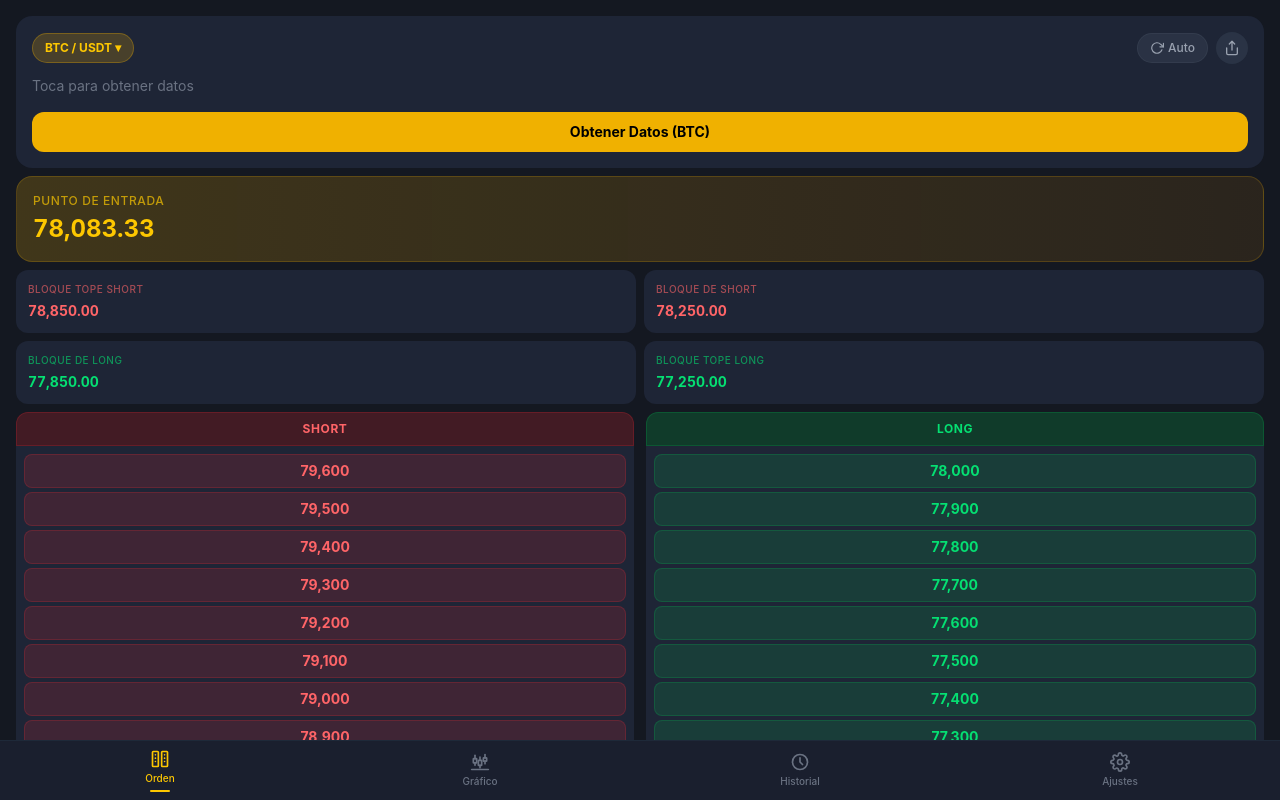
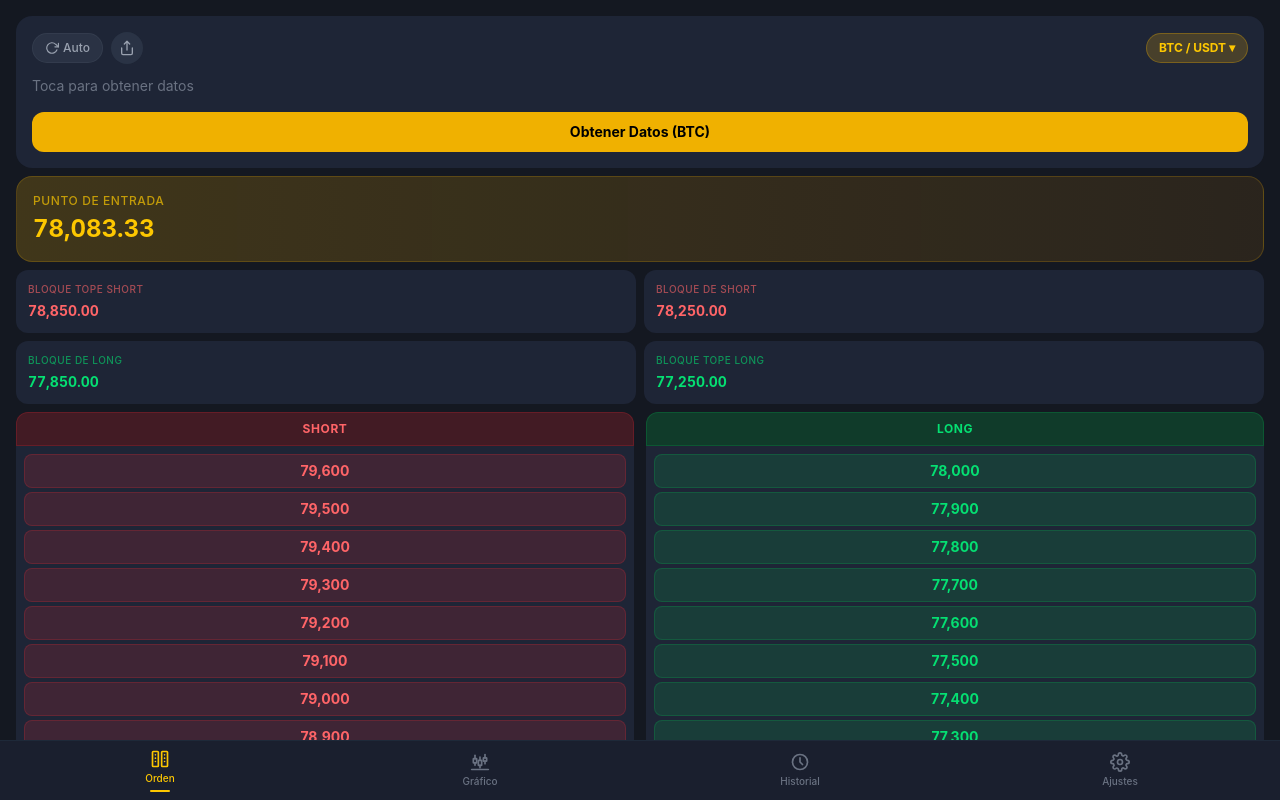
Before and after one commit to Divad33/order-book, a React (Vite) app: page / in a window 1280 px wide. Built offline with nearby package versions, Linux system fonts and the light colour scheme.

Commit message:
fix: move symbol selector to right side of toolbar
Co-Authored-By: divaddavid2015 <divaddavid2015@gmail.com>

```diff
--- a/src/App.tsx
+++ b/src/App.tsx
@@ -160,7 +160,6 @@ function App() {
       <div className="px-4 pt-4 pb-2">
         <div className="bg-[#1e2536] rounded-2xl p-4">
           <div className="flex items-center justify-between mb-3">
-            <SymbolSelector symbol={symbol} onSymbolChange={setSymbol} />
             <div className="flex items-center gap-2">
               <button
                 onClick={() => setAutoRefresh(!autoRefresh)}
@@ -180,6 +179,7 @@ function App() {
                 <IconShare size={16} />
               </button>
             </div>
+            <SymbolSelector symbol={symbol} onSymbolChange={setSymbol} />
           </div>
 
           {/* Current Price */}
```
